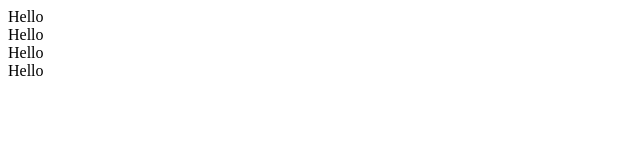
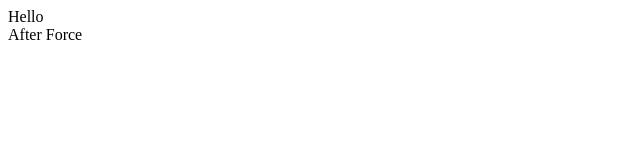
Before and after one commit to bishalkat2222/git_repo, a plain HTML site: page index.html in a window 1280 px wide. Shown: the whole page, without its empty margins (0-640 px from the left). Drawn offline with Linux system fonts and the light colour scheme.

Commit message:
updated just with command save

```diff
--- a/index.html
+++ b/index.html
@@ -1,6 +1,3 @@
 <div>Hello</div>
 
-<div>Hello</div>
-
-<div>Hello</div>
-<div>Hello</div>
+<div>After Force</div>
```
Also changed, not shown: 2 other files.
